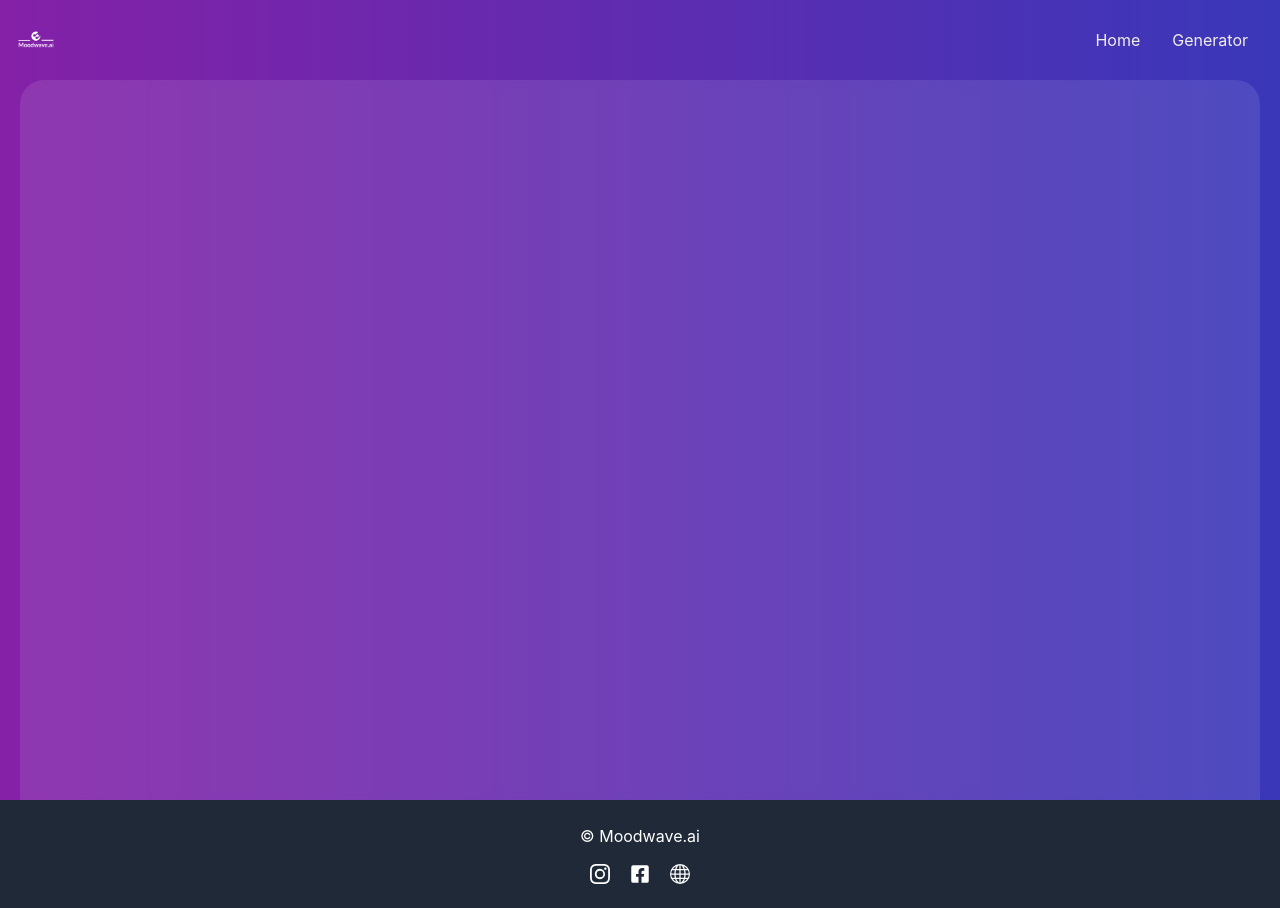
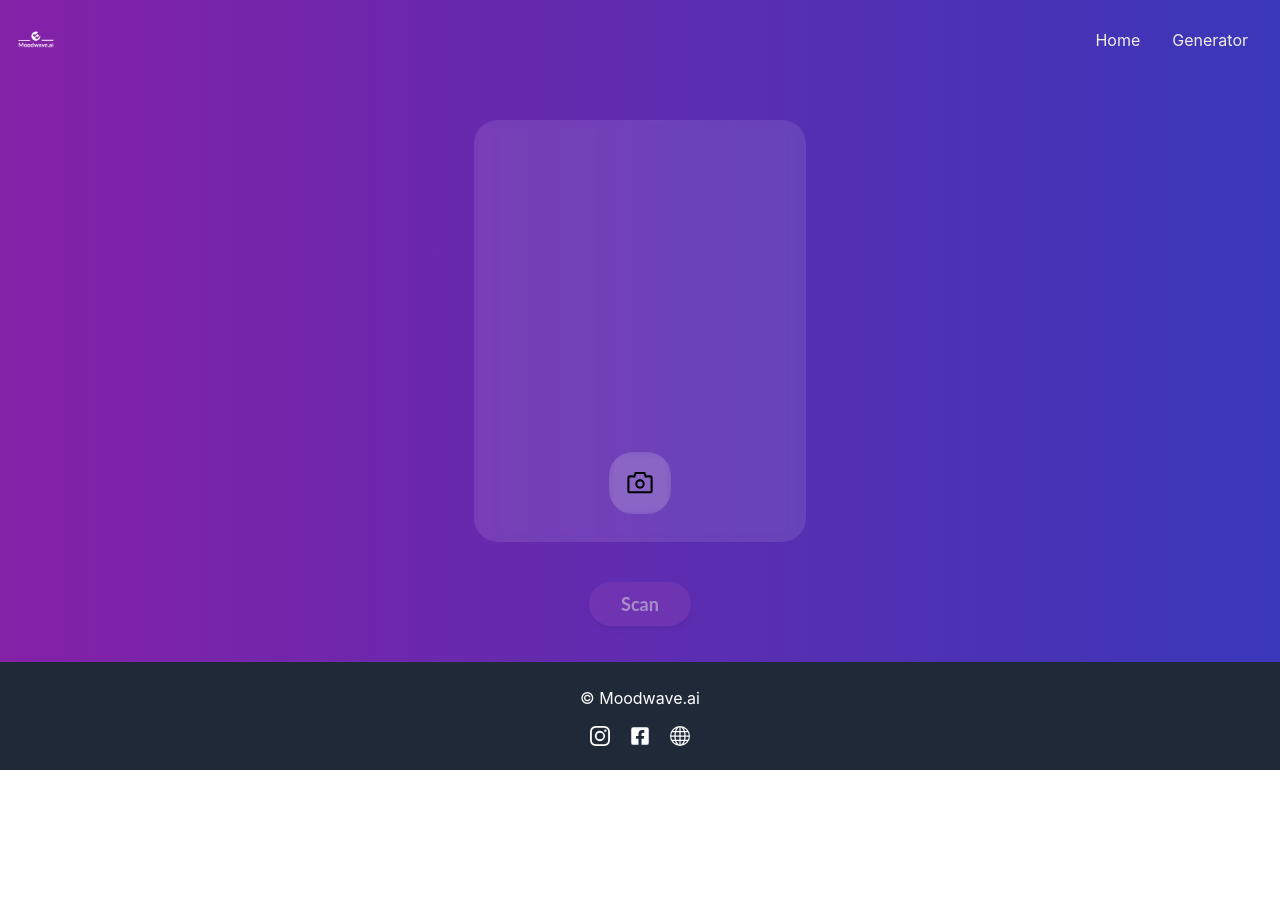
Before and after one commit to aarushpatil/MoodWave.ai, a React (Create React App) app in the folder frontend/: page /generator in a window 1280 px wide. After the commit the page ends 800 px from the top, so only its background shows below. Built offline with nearby package versions, Linux system fonts and the light colour scheme; no server answers.

Commit message:
Made some responsiveness changes

```diff
--- a/frontend/src/components/Emotions.jsx
+++ b/frontend/src/components/Emotions.jsx
@@ -2,7 +2,8 @@ import loader from "../images/reload.png";
 
 const Emotions = ({ emotionJSON }) => {
   return (
-    <div className="backdrop-blur-sm bg-white/10 rounded-3xl p-4 w-full">
+    <div className="pt-10">
+      <div className="backdrop-blur-sm bg-white/10 rounded-3xl p-4 w-full max-w-max sm:max-w-xl md:max-w-xl">
         {emotionJSON && emotionJSON.length > 0 ? (
           emotionJSON.map((emotion) => {
             const { name, score } = emotion;
@@ -29,10 +30,11 @@ const Emotions = ({ emotionJSON }) => {
             );
           })
         ) : (
-        <div className=" p-36 py-48 w-full text-center">
+          <div className=" px-10 py-20  text-center w-full">
             <img src={loader} className=" animate-spin" />
           </div>
         )}
+      </div>
     </div>
   );
 };
--- a/frontend/src/components/Footer.jsx
+++ b/frontend/src/components/Footer.jsx
@@ -6,7 +6,7 @@ import { BsGlobe } from "react-icons/bs";
 const Footer = () => {
   return (
     <footer className="bg-gray-800 text-white py-6">
-      <div className="container mx-auto text-center footer-content">
+      <div className="flex justify-center flex-col items-center">
         <p className="mb-4">&copy; Moodwave.ai</p>
         <div className="flex text-xl justify-center gap-5">
           <a href="https://www.instagram.com/vthacks/?hl=en" target="_blank">
--- a/frontend/src/components/Songs.jsx
+++ b/frontend/src/components/Songs.jsx
@@ -4,7 +4,7 @@ const Songs = ({ songsJSON }) => {
   return (
     <>
       {songsJSON ? (
-        <div className="font-Lato grid grid-rows-3 grid-cols-2 w-full gap-4 text-white">
+        <div className="font-Lato grid grid-rows-3 grid-cols-2 w-full gap-4 text-white md:grid-rows-2 md:grid-cols-3">
           {songsJSON.map((song) => {
             const { id, author, imageUrl, playUrl, title } = song;
             return (
--- a/frontend/src/page/Generator.jsx
+++ b/frontend/src/page/Generator.jsx
@@ -94,10 +94,10 @@ function Generator() {
   }, [pagination, emotionJSON]);
 
   return (
-    <main className="bg-gradient-to-r from-backgradientbot to-backgradienttop h-screen overflow-auto pb-9">
+    <main className="bg-gradient-to-r from-backgradientbot to-backgradienttop overflow-hidden pb-9 flex flex-col">
       <Banner />
 
-      <section className="px-5 flex justify-center flex-col items-center">
+      <section className="px-5 flex justify-center flex-col items-center flex-grow">
         {(() => {
           switch (pagination) {
             case "webcam":
--- a/frontend/src/page/Landing.jsx
+++ b/frontend/src/page/Landing.jsx
@@ -12,12 +12,12 @@ function Landing() {
   }
   return (
     <main className="bg-gradient-to-r from-backgradientbot to-backgradienttop h-screen overflow-auto pb-9 px-4">
-      <div className="flex justify-between items-center py-4 max-w-[1240px] mx-auto">
+      <div className="flex justify-between items-center py-4 max-w-[1240px] mx-auto ">
         <img src={moodwave} alt="moodwave" className=" max-w-10 max-h-20" />
         <Navbar />
       </div>
       <div className="flex flex-col items-center gap-5">
-        <div className="backdrop-blur-sm bg-white/10 rounded-3xl p-4 w-full py-10">
+        <div className="backdrop-blur-sm bg-white/10 rounded-3xl p-4 w-full py-10 md:max-w-3xl">
           <div class="center">
             <div class="wave"></div>
             <div class="wave"></div>
--- a/frontend/src/page/subpage/Sub_Songs.jsx
+++ b/frontend/src/page/subpage/Sub_Songs.jsx
@@ -2,7 +2,7 @@ import Songs from "../../components/Songs";
 
 function SubSongs({ RedoButton, songsJSON }) {
   return (
-    <>
+    <div className="pt-10">
       <Songs songsJSON={songsJSON} />
       <div className="pt-10 flex justify-center">
         <button
@@ -14,7 +14,7 @@ function SubSongs({ RedoButton, songsJSON }) {
           Again
         </button>
       </div>
-    </>
+    </div>
   );
 }
 export default SubSongs;
--- a/frontend/src/page/subpage/Sub_WebCam.jsx
+++ b/frontend/src/page/subpage/Sub_WebCam.jsx
@@ -2,8 +2,8 @@ import Cam from "../../components/WebCamera";
 
 function SubWebcam({ setEmotionJSON, image, setImage, ScanButton }) {
   return (
-    <>
-      <div className=" backdrop-blur-sm bg-white/10 rounded-3xl p-4 w-full">
+    <div className="pt-10">
+      <div className=" backdrop-blur-sm bg-white/10 rounded-3xl p-4 max-w-xl sm:max-w-xl md:max-w-xl">
         <Cam
           setEmotionJSON={setEmotionJSON}
           image={image}
@@ -24,7 +24,7 @@ function SubWebcam({ setEmotionJSON, image, setImage, ScanButton }) {
           Scan
         </button>
       </div>
-    </>
+    </div>
   );
 }
 export default SubWebcam;
```
Lines whose indentation alone changed are shown as unchanged.
